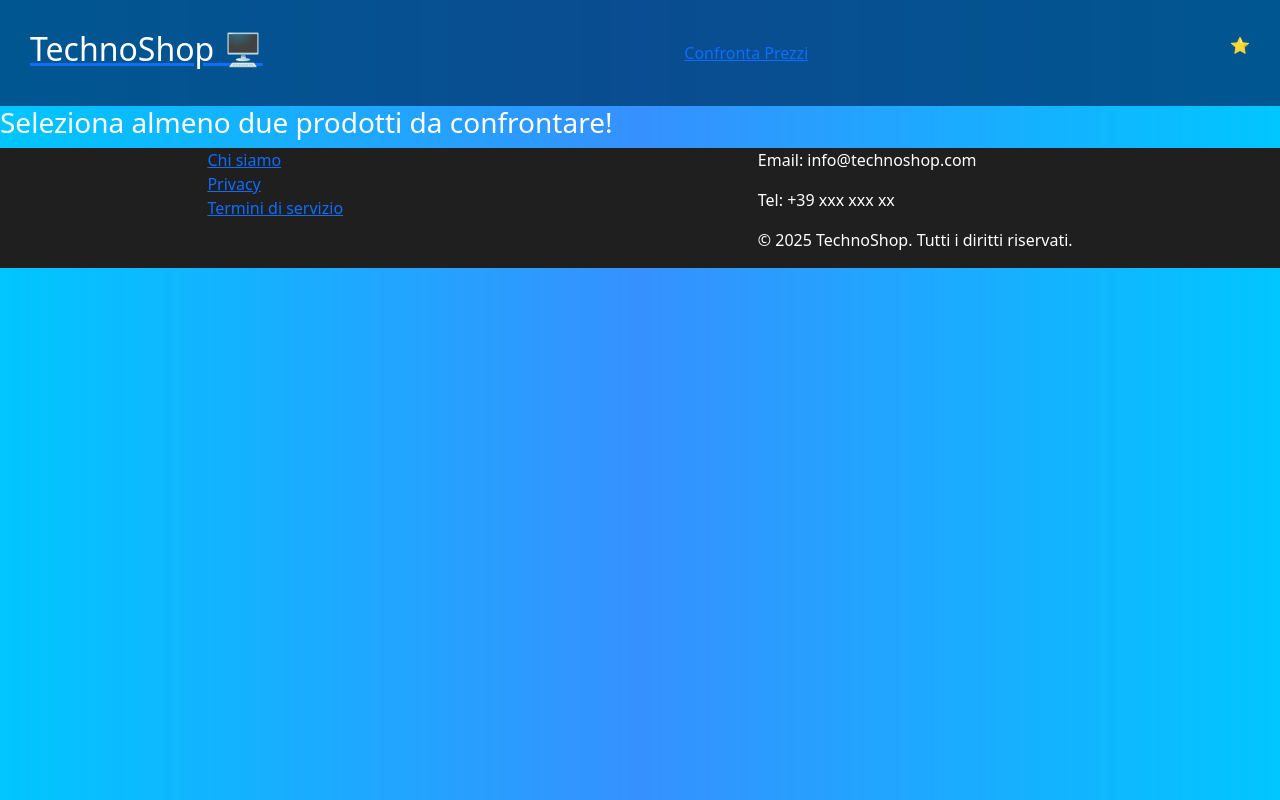
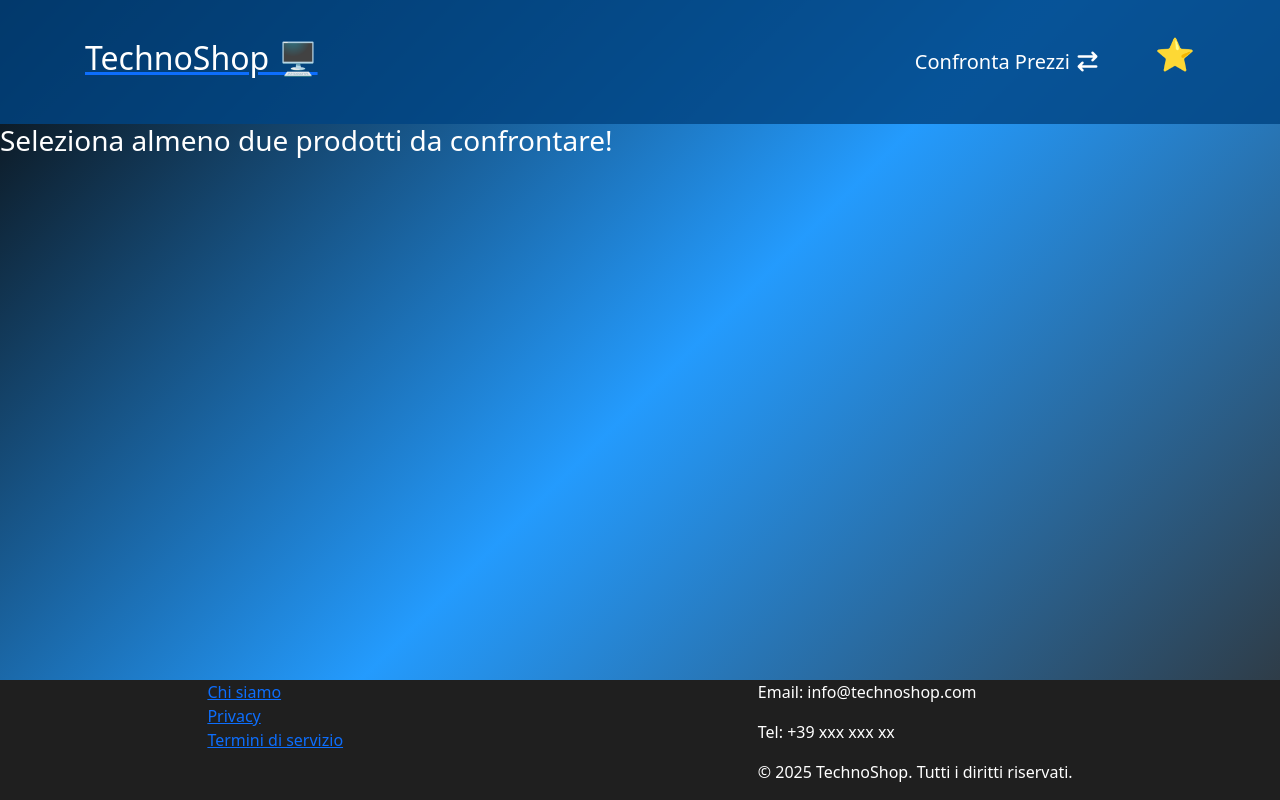
Before and after one commit to GaetanoNicotra/progetto-finale-spec-frontend-front, a React (Vite) app: page /confrontaPrezzi in a window 1280 px wide. Built offline with nearby package versions, Linux system fonts and the light colour scheme.

Commit message:
[UPD] stilizzazione card della homepage

```diff
--- a/index.html
+++ b/index.html
@@ -4,6 +4,9 @@
 <head>
   <meta charset="UTF-8" />
   <link rel="icon" type="image/svg+xml" href="/vite.svg" />
+  <link rel="stylesheet" href="https://cdnjs.cloudflare.com/ajax/libs/font-awesome/7.0.1/css/all.min.css"
+    integrity="sha512-2SwdPD6INVrV/lHTZbO2nodKhrnDdJK9/kg2XD1r9uGqPo1cUbujc+IYdlYdEErWNu69gVcYgdxlmVmzTWnetw=="
+    crossorigin="anonymous" referrerpolicy="no-referrer" />
   <link href="https://cdn.jsdelivr.net/npm/bootstrap@5.3.8/dist/css/bootstrap.min.css" rel="stylesheet"
     integrity="sha384-sRIl4kxILFvY47J16cr9ZwB07vP4J8+LH7qKQnuqkuIAvNWLzeN8tE5YBujZqJLB" crossorigin="anonymous">
   <meta name="viewport" content="width=device-width, initial-scale=1.0" />
--- a/src/components/Header.jsx
+++ b/src/components/Header.jsx
@@ -5,9 +5,12 @@ const Header = () => {
     return (
         <>
             <header>
-                <Link to={'/'}><h2 className='text-white '>TechnoShop 🖥️</h2></Link>
-                <Link to={'/confrontaPrezzi'}>Confronta Prezzi</Link>
-                <p>⭐</p>
+                <Link to={'/'}><h2 className='text-white custom-b-l'>TechnoShop 🖥️</h2></Link>
+                <div className='d-flex align-items-center'>
+                    <Link className='no-decoration custom-b-r fs-5' to={'/confrontaPrezzi'}>Confronta Prezzi <i class="fa-solid fa-arrow-right-arrow-left"></i></Link>
+                    <p className='fs-2 custom-b-r'>⭐</p>
+                </div>
+
             </header>
         </>
     )
--- a/src/components/ProductsCards.jsx
+++ b/src/components/ProductsCards.jsx
@@ -56,8 +56,8 @@ const ProductsCards = () => {
 
     return (
         <>
-            <div className='d-flex operation mb-4 mt-4'>
-
+            <div className='d-flex operation mb-4 mt-4 p-2'>
+                <div className='me-5'>
                     <p>Cerca prodotti</p>
                     <input type="text"
                         value={searchProduct}
@@ -65,13 +65,17 @@ const ProductsCards = () => {
                         onChange={(e) => setSearchProduct(e.target.value)}
                         required
                     />
+                </div>
 
+                <div className='me-5'>
                     <p>Ordina da:</p>
                     <select value={order} onChange={(e) => setOrder(e.target.value)}>
                         <option value="A-Z">A-Z</option>
                         <option value="Z-A">Z-A</option>
                     </select>
+                </div>
 
+                <div>
                     <p>Ordina per Categoria</p>
                     <select value={searchGenre} onChange={(e) => setSearchGenre(e.target.value)} >
                         <option value="">Tutti</option>
@@ -79,7 +83,7 @@ const ProductsCards = () => {
                         <option value="tablet">Tablet</option>
                         <option value="smartwatch">Smartwatch</option>
                     </select>
-
+                </div>
             </div>
 
             {orderedProducts.length === 0 ? <div className='text-white fs-2 mt-3'>Nessun risultato trovato..</div>
@@ -87,18 +91,18 @@ const ProductsCards = () => {
                     return (
 
                         <div className='col-lg-3 col-md-4 col-sm-6 mb-4' key={p.id}>
+
+                            <div className='card card-home p-2 h-100'>
                                 <Link to={`/product/${p.id}`} className="no-decoration">
-                                <div className='card p-2 h-100'>
                                     <h5>{p.title}</h5>
-                                    <p>{p.category} {p.category === 'tablet' ? '🖥️' : p.category === 'smartphone' ? '📱' : p.category === 'smartwatch' ? '⌚' : '🛴'}</p>
-                                </div>
+                                    <p className='fs-5'>{p.category} {p.category === 'tablet' ? '🖥️' : p.category === 'smartphone' ? '📱' : p.category === 'smartwatch' ? '⌚' : '🛴'}</p>
                                 </Link>
                                 <button
-                                className={`btn ${compareIds.includes(p.id) ? 'btn-danger' : 'btn-outline-secondary'}`}
+                                    className={`btn ${compareIds.includes(p.id) ? 'btn-outline-danger' : 'btn-outline-primary'}`}
                                     onClick={() => toggleCompare(p.id)}>
-                                {compareIds.includes(p.id) ? 'Rimuovi' : 'Confronta'}</button>
+                                    {compareIds.includes(p.id) ? 'Rimuovi' : 'Aggiungi'}</button>
                             </div>
-
+                        </div>
                     )
                 })}
         </>
--- a/src/index.css
+++ b/src/index.css
@@ -1,29 +1,62 @@
 /* BODY */
 body {
-  background-image: linear-gradient(to right, #00c6ff, #0073ffc9, #00c6ff);
+  background-image: linear-gradient(135deg, #000000f5, #038cfdde, #303030);
 }
 
 /* HEADER */
 header {
   padding: 30px;
-  background-color: rgba(0, 62, 121, 0.815);
+  background-color: rgba(0, 68, 131, 0.815);
   display: flex;
   justify-content: space-between;
   align-items: center;
-  color: white
+  color: white;
 }
 
 /* INPUT DI RICERCA/FILTRAGGIO */
 .operation {
-  border: 1px solid black;
-  border-radius: 10px;
+  border: 1px solid rgba(255, 255, 255, 0.2);
+  border-radius: 16px;
+  background: rgba(255, 255, 255, 0.05);
+  backdrop-filter: blur(8px);
+  -webkit-backdrop-filter: blur(8px);
+  box-shadow: 0 4px 20px rgba(0, 0, 0, 0.3);
+  color: white;
 }
 
-.no-decoration {
-  text-decoration: none;
-  color: inherit;
+.operation,
+input,
+select {
+  border-radius: 8px;
+  padding: 6px;
 }
 
+/* CARD */
+.card-home {
+  background: rgba(34, 34, 34, 0.548);
+  border: 1px solid rgba(255, 255, 255, 0.15);
+  border-radius: 16px;
+  backdrop-filter: blur(10px);
+  -webkit-backdrop-filter: blur(10px);
+  box-shadow: 0 8px 32px rgba(0, 0, 0, 0.25);
+  padding: 1.2rem;
+  color: #ffffff;
+  transition: all 0.3s ease;
+  display: flex;
+  flex-direction: column;
+  justify-content: space-between;
+}
+
+
+.card-home:hover {
+  transform: scale(1.035);
+  transition: 0.6s;
+}
+
+.card-home button {
+  background-color: white;
+  width: 37%;
+}
 
 /* FOOTER */
 footer {
@@ -32,5 +65,31 @@ footer {
   background-color: rgb(31, 31, 31);
   color: white;
   width: 100%;
-  position: sticky;
+
 }
+
+/* UTILITIES */
+.no-decoration {
+  text-decoration: none;
+  color: inherit;
+}
+
+.custom-b-l {
+  margin-left: 55px;
+}
+
+.custom-b-r {
+  margin-right: 55px;
+}
+
+.page-wrapper {
+  display: flex;
+  flex-direction: column;
+  min-height: 100vh;
+  /* Assicura che riempia tutta la finestra */
+}
+
+.main-content {
+  flex: 1;
+  /* Fa crescere il contenuto e spinge il footer in basso */
+}
--- a/src/layouts/DefaultLayouts.jsx
+++ b/src/layouts/DefaultLayouts.jsx
@@ -5,11 +5,13 @@ import Footer from '../components/Footer'
 
 const DefaultLayouts = () => {
     return (
-        <>
+        <div className="page-wrapper">
             <Header />
-            <Outlet />
+            <main className="main-content">
+                <Outlet />
+            </main>
             <Footer />
-        </>
+        </div>
     )
 }
 
--- a/src/pages/ComparisonPage.jsx
+++ b/src/pages/ComparisonPage.jsx
@@ -41,7 +41,7 @@ const ComparePage = () => {
 
     return (
         <div className="container mt-4">
-            <h2>Confronto Prodotti</h2>
+            <h2 className='text-white mb-5'>Confronto Prodotti</h2>
             <div className="row">
                 {products.map((p) => (
                     <div className="col-md-6" key={p.device.id}>
@@ -54,7 +54,7 @@ const ComparePage = () => {
                     </div>
                 ))}
             </div>
-            <button className="btn btn-warning" onClick={clearCompare}>Svuota il confronto</button>
+            <button className="btn btn-danger" onClick={clearCompare}>Svuota</button>
         </div>
     );
 };
--- a/src/pages/ProductsList.jsx
+++ b/src/pages/ProductsList.jsx
@@ -6,7 +6,6 @@ const ProductsList = () => {
     return (
         <>
             <div className="container ">
-                <h4 className='mt-4 mb-4'>Ecco qui la lista di tutti i nostri articoli</h4>
                 <div className="row">
                     <ProductsCards />
                 </div>
```
Lines whose indentation alone changed are shown as unchanged.
